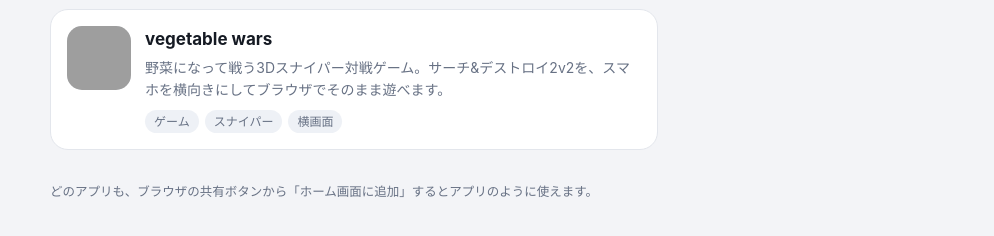
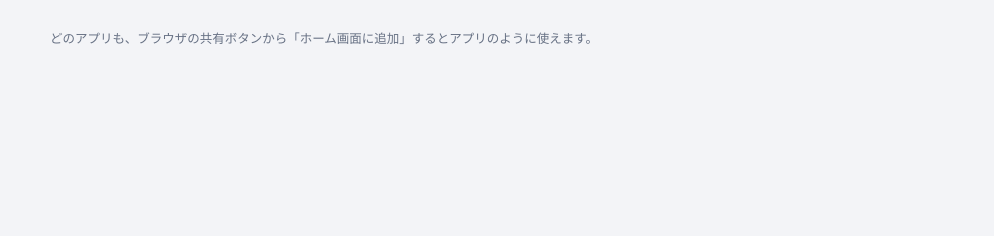
Before and after one commit to inaba-tools/applist, a plain HTML site: page index.html in a window 1280 px wide. Shown: the part 1041-1277 px from the top of the page, without its empty margins (286-1280 px from the left). After the commit the page ends 1186 px from the top, so only its background shows below. Drawn offline with Linux system fonts and the light colour scheme; grey boxes are pictures that could not be loaded.

Commit message:
vegetable wars の掲載を取り消し（完成まで非公開）
Co-Authored-By: Claude Opus 5.5 <noreply@anthropic.com>
Claude-Session: https://claude.ai/code/session_018AqJENtMRswXQxqPqdjtQr

```diff
--- a/index.html
+++ b/index.html
@@ -130,16 +130,6 @@ footer{margin-top:32px;font-size:12.5px;color:var(--muted)}
           </div>
         </a>
       </li>
-      <li>
-        <a class="app" href="https://inaba-tools.github.io/vegetable-wars/">
-          <img src="https://inaba-tools.github.io/vegetable-wars/icon.png" alt="" width="64" height="64" loading="lazy">
-          <div>
-            <h2>vegetable wars</h2>
-            <p>野菜になって戦う3Dスナイパー対戦ゲーム。サーチ&amp;デストロイ2v2を、スマホを横向きにしてブラウザでそのまま遊べます。</p>
-            <div class="tags"><span>ゲーム</span><span>スナイパー</span><span>横画面</span></div>
-          </div>
-        </a>
-      </li>
     </ul>
   </main>
   <footer>どのアプリも、ブラウザの共有ボタンから「ホーム画面に追加」するとアプリのように使えます。</footer>
```
